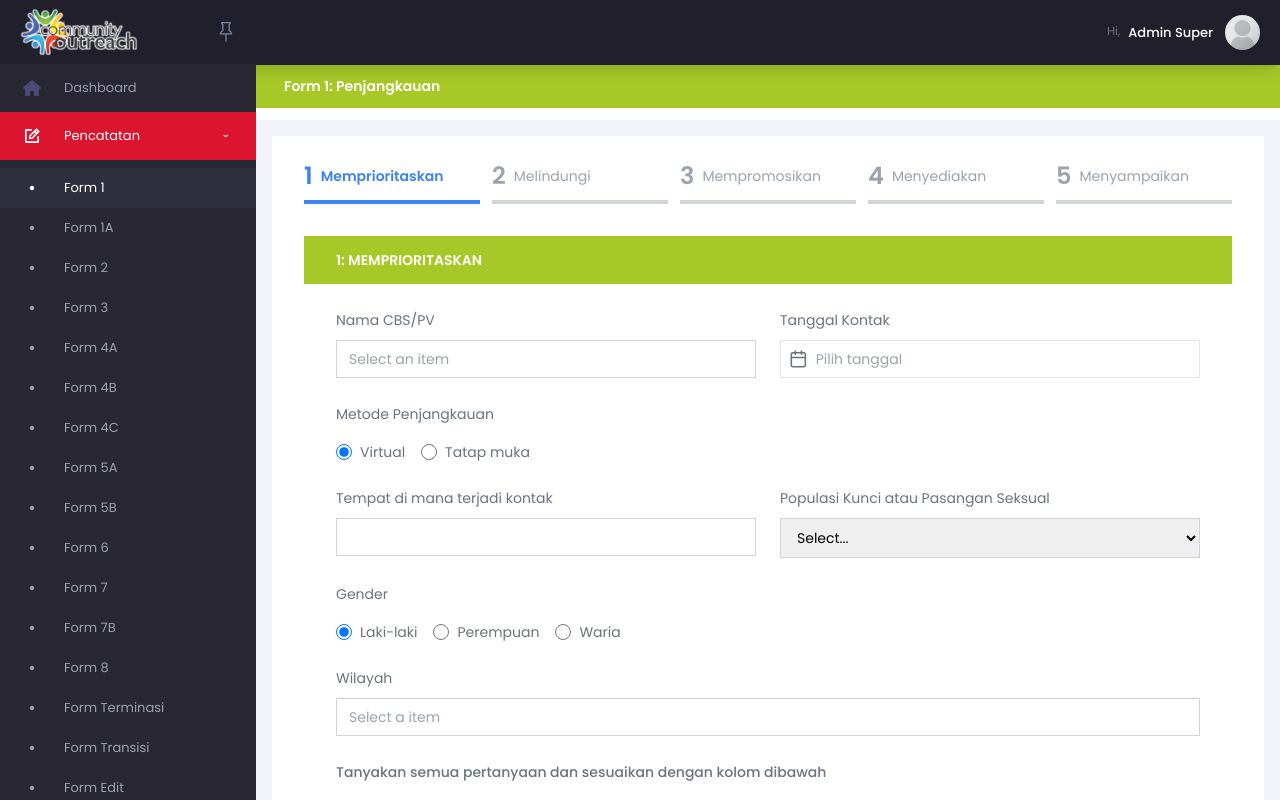
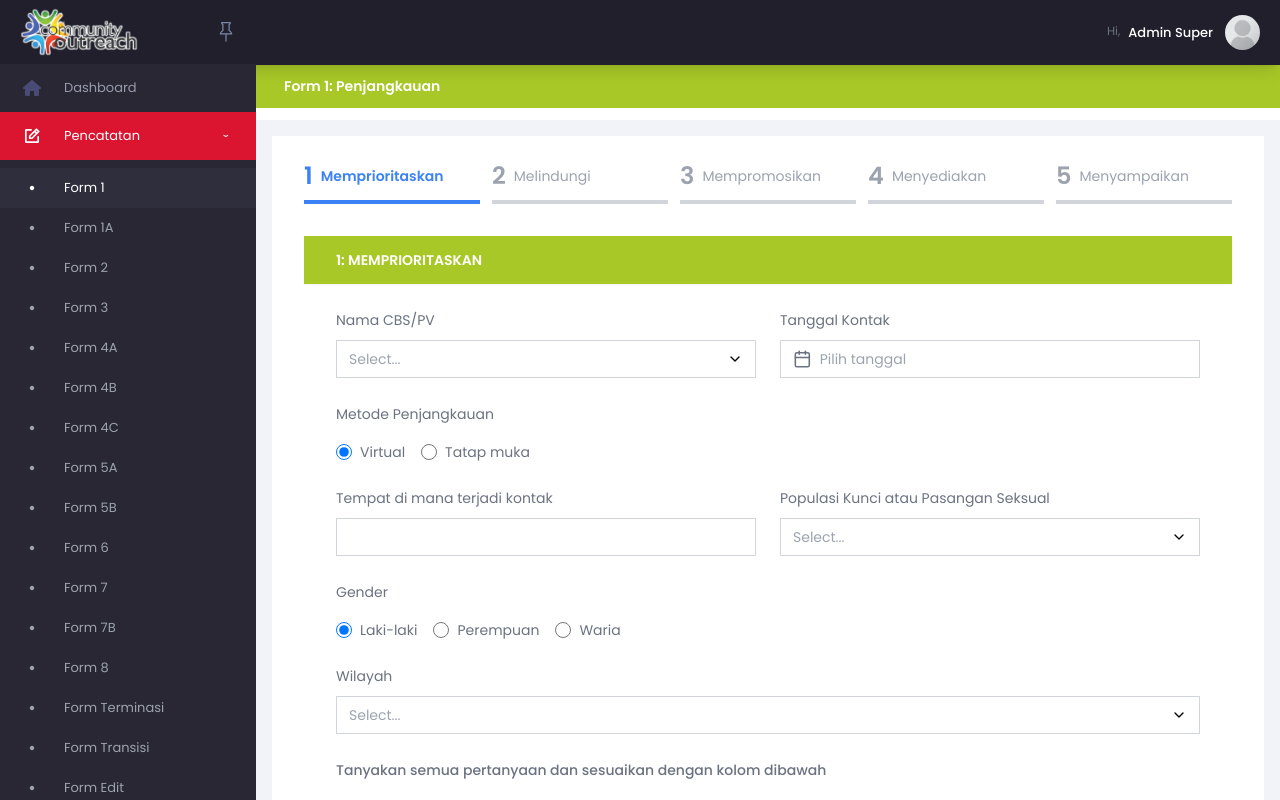
Before and after one commit to salmanrivaldi/cmd-ui, a Next.js app: page /pencatatan/form-1 in a window 1280 px wide. Shown: the top 800 px of the page. Built offline with nearby package versions, Linux system fonts and the light colour scheme.

Commit message:
refactor(select)

```diff
--- a/src/components/01-Atoms/Form/Select.tsx
+++ b/src/components/01-Atoms/Form/Select.tsx
@@ -1,42 +1,158 @@
-import React from "react";
+import React, { useState, useRef, useEffect } from "react";
+import { ChevronDown, Check } from "lucide-react";
+import { Input } from "./Input";
 
-interface SelectProps extends React.SelectHTMLAttributes<HTMLSelectElement> {
-	id: string;
+interface SelectOption {
 	value: string;
-	onChange: (e: React.ChangeEvent<HTMLSelectElement>) => void;
-	options?: Array<{ value: string; label: string }>;
-	placeholder?: string;
+	label: string;
 }
 
-export const Select = ({
+interface SelectProps
+	extends Omit<React.HTMLAttributes<HTMLDivElement>, "onChange"> {
+	id: string;
+	name: string; // Added name prop
+	value: string;
+	onChange: (value: string) => void;
+	options?: SelectOption[];
+	placeholder?: string;
+	isDisabled?: boolean;
+}
+
+const Select = ({
 	id,
+	name, // Added name prop
 	value,
 	onChange,
 	options = [],
-	placeholder,
+	placeholder = "Select an option",
+	isDisabled = false,
 	className = "",
 	...props
 }: SelectProps) => {
+	const [isOpen, setIsOpen] = useState(false);
+	const [searchTerm, setSearchTerm] = useState("");
+	const containerRef = useRef<HTMLDivElement>(null);
+
+	const selectedOption = options.find((opt) => opt.value === value);
+
+	const filteredOptions = options.filter((option) =>
+		option.label.toLowerCase().includes(searchTerm.toLowerCase())
+	);
+
+	useEffect(() => {
+		const handleClickOutside = (event: MouseEvent) => {
+			if (
+				containerRef.current &&
+				!containerRef.current.contains(event.target as Node)
+			) {
+				setIsOpen(false);
+			}
+		};
+
+		document.addEventListener("mousedown", handleClickOutside);
+		return () =>
+			document.removeEventListener("mousedown", handleClickOutside);
+	}, []);
+
+	const handleSelect = (option: SelectOption) => {
+		onChange(option.value);
+		setIsOpen(false);
+		setSearchTerm("");
+	};
+
 	return (
-		<div className="flex flex-col gap-1">
+		<div
+			ref={containerRef}
+			className={`relative w-full ${className}`}
+			{...props}
+		>
+			{/* Hidden native select for form submission */}
 			<select
 				id={id}
+				name={name}
 				value={value}
-				onChange={onChange}
-				className={`w-full border border-gray-300 px-3 py-2 text-sm focus:outline-none focus:ring-1 focus:ring-blue-400 ${className}`}
-				{...props}
+				onChange={() => {}} // Dummy onChange as we handle it in our custom UI
+				className="hidden" // Hide the native select
+				aria-hidden="true"
 			>
-				{placeholder && (
-					<option value="" disabled>
-						{placeholder}
-					</option>
-				)}
+				<option value="">{placeholder}</option>
 				{options.map((option) => (
 					<option key={option.value} value={option.value}>
 						{option.label}
 					</option>
 				))}
 			</select>
+
+			<div
+				onClick={() => !isDisabled && setIsOpen(!isOpen)}
+				className={`
+          relative flex items-center justify-between w-full px-3 py-2
+          bg-white border cursor-pointer text-sm
+          ${
+				isDisabled
+					? "bg-gray-50 cursor-not-allowed"
+					: "hover:border-blue-400 cursor-pointer"
+			}
+          ${isOpen ? "border-blue-400 ring-2 ring-blue-100" : "border-gray-300"}
+        `}
+			>
+				<span
+					className={`block truncate ${
+						!selectedOption ? "text-gray-400" : ""
+					}`}
+				>
+					{selectedOption ? selectedOption.label : placeholder}
+				</span>
+				<ChevronDown
+					className={`w-4 h-4 transition-transform duration-200 ${
+						isOpen ? "transform rotate-180" : ""
+					}`}
+				/>
+			</div>
+
+			{isOpen && (
+				<div className="absolute z-50 w-full mt-1 bg-white border border-gray-200 shadow-lg">
+					<div className="p-2">
+						<Input
+							type="text"
+							placeholder="Search options..."
+							value={searchTerm}
+							onChange={(e) => setSearchTerm(e.target.value)}
+							onClick={(e) => e.stopPropagation()}
+						/>
+					</div>
+
+					<div className="max-h-60 overflow-auto">
+						{filteredOptions.length === 0 ? (
+							<div className="px-3 py-2 text-sm text-gray-500">
+								No options found
+							</div>
+						) : (
+							filteredOptions.map((option) => (
+								<div
+									key={option.value}
+									onClick={() => handleSelect(option)}
+									className={`
+                    flex items-center justify-between px-3 py-2 text-sm cursor-pointer
+                    ${
+						option.value === value
+							? "bg-blue-50 text-blue-600"
+							: "hover:bg-gray-50"
+					}
+                  `}
+								>
+									<span>{option.label}</span>
+									{option.value === value && (
+										<Check className="w-4 h-4" />
+									)}
+								</div>
+							))
+						)}
+					</div>
+				</div>
+			)}
 		</div>
 	);
 };
+
+export default Select;
--- a/src/components/02-Molecules/Form/DatePicker.tsx
+++ b/src/components/02-Molecules/Form/DatePicker.tsx
@@ -306,7 +306,7 @@ const DatePicker = ({
 	return (
 		<div className={`relative ${className}`} ref={datePickerRef}>
 			<div
-				className="flex items-center border p-2 bg-white cursor-pointer"
+				className="flex items-center border p-2 bg-white cursor-pointer w-full border-gray-300 px-3 py-2 text-sm focus:outline-none focus:ring-1 focus:ring-blue-400 "
 				onClick={(e) => {
 					e.preventDefault();
 					e.stopPropagation();
--- a/src/components/05-Pages/Pencatatan/Form1/Steps/Step1.tsx
+++ b/src/components/05-Pages/Pencatatan/Form1/Steps/Step1.tsx
@@ -2,11 +2,10 @@
 
 import { useState } from "react";
 import { RadioButton } from "@/components/01-Atoms/Button/RadioButton";
-import { Select } from "@/components/01-Atoms/Form/Select";
+import Select from "@/components/01-Atoms/Form/Select";
 import Checkbox from "@/components/01-Atoms/Form/Checkbox";
 import { Input } from "@/components/01-Atoms/Form/Input";
 import Label from "@/components/01-Atoms/Form/Label";
-import { SelectSearch } from "@/components/02-Molecules/Form/SearchInput";
 import DatePicker from "@/components/02-Molecules/Form/DatePicker";
 
 const options = [
@@ -17,7 +16,7 @@ const options = [
 
 export const Step1 = ({ onNext }: any) => {
 	const [formData, setFormData] = useState<any>({
-		cbsName: "",
+		cbsPv: "",
 		method: "virtual",
 		location: "",
 		region: "",
@@ -40,13 +39,9 @@ export const Step1 = ({ onNext }: any) => {
 		date: "",
 	});
 
-	const [selectedContactDate, setSelectedContactDate] = useState<Date | undefined>();
-
-	const [selectedOption, setSelectedOption] = useState<any | null>(null);
-
-	const handleSelectChange = (option: any | null) => {
-		setSelectedOption(option);
-	};
+	const [selectedContactDate, setSelectedContactDate] = useState<
+		Date | undefined
+	>();
 
 	const handleSubmit = (e: React.FormEvent) => {
 		e.preventDefault();
@@ -67,12 +62,18 @@ export const Step1 = ({ onNext }: any) => {
 				<div className="grid grid-cols-1 md:grid-cols-2 gap-6">
 					<div className="space-y-2">
 						<Label htmlFor="cbs-pv">Nama CBS/PV</Label>
-						<SelectSearch
+						<Select
 							id="cbs-pv"
+							name="cbs-pv"
+							value={formData.cbsPv}
+							placeholder="Select..."
+							onChange={(e: any) =>
+								setFormData({
+									...formData,
+									cbsPv: e.target.value,
+								})
+							}
 							options={options}
-							onChange={handleSelectChange}
-							value={selectedOption}
-							placeholder="Select an item"
 						/>
 					</div>
 
@@ -146,12 +147,13 @@ export const Step1 = ({ onNext }: any) => {
 							name="population"
 							value={formData.population}
 							placeholder="Select..."
-							onChange={(e) =>
+							onChange={(e: any) =>
 								setFormData({
 									...formData,
 									population: e.target.value,
 								})
 							}
+							options={options}
 						/>
 					</div>
 				</div>
@@ -214,11 +216,18 @@ export const Step1 = ({ onNext }: any) => {
 				{/* Region Selection */}
 				<div className="space-y-2">
 					<Label>Wilayah</Label>
-					<SelectSearch
+					<Select
+						id="region"
+						name="region"
+						value={formData.region}
+						placeholder="Select..."
+						onChange={(e: any) =>
+							setFormData({
+								...formData,
+								region: e.target.value,
+							})
+						}
 						options={options}
-						onChange={handleSelectChange}
-						value={selectedOption}
-						placeholder="Select a item"
 					/>
 				</div>
 
```
